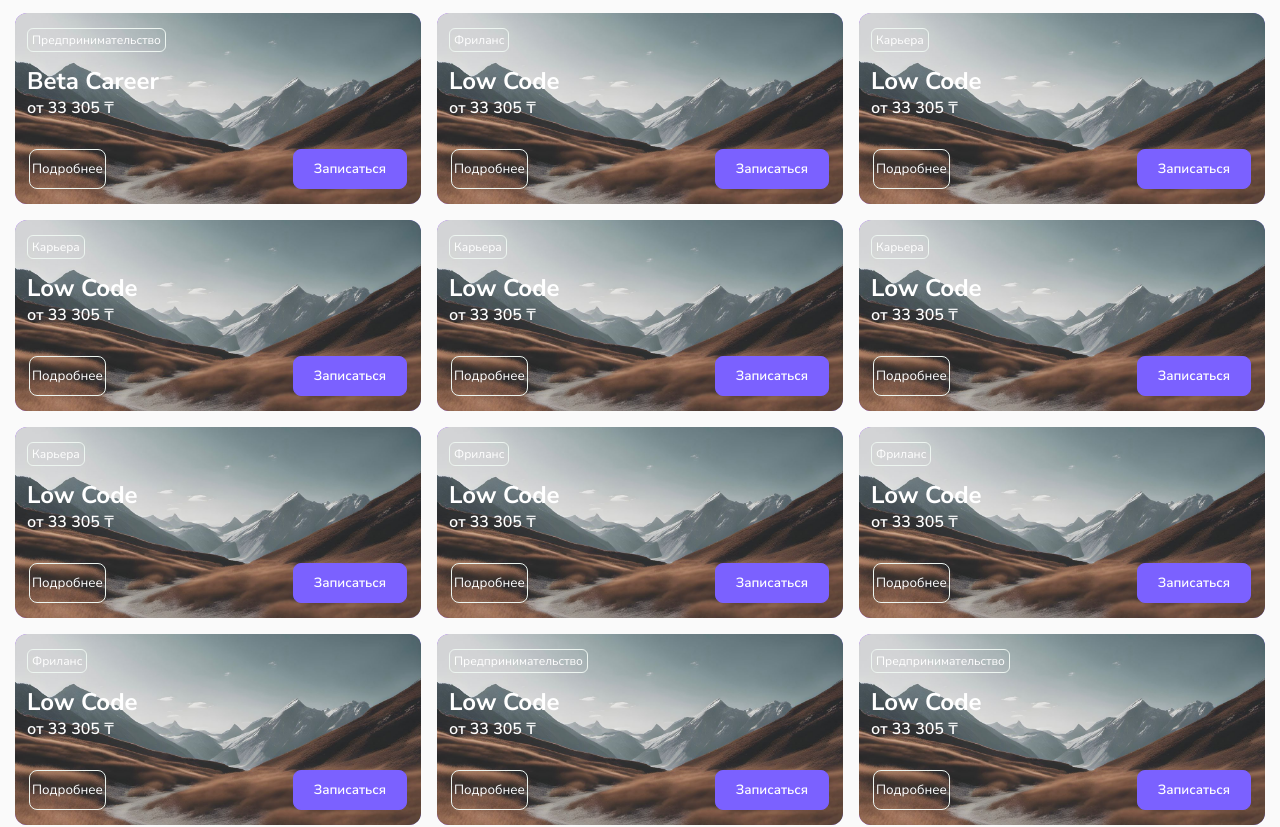
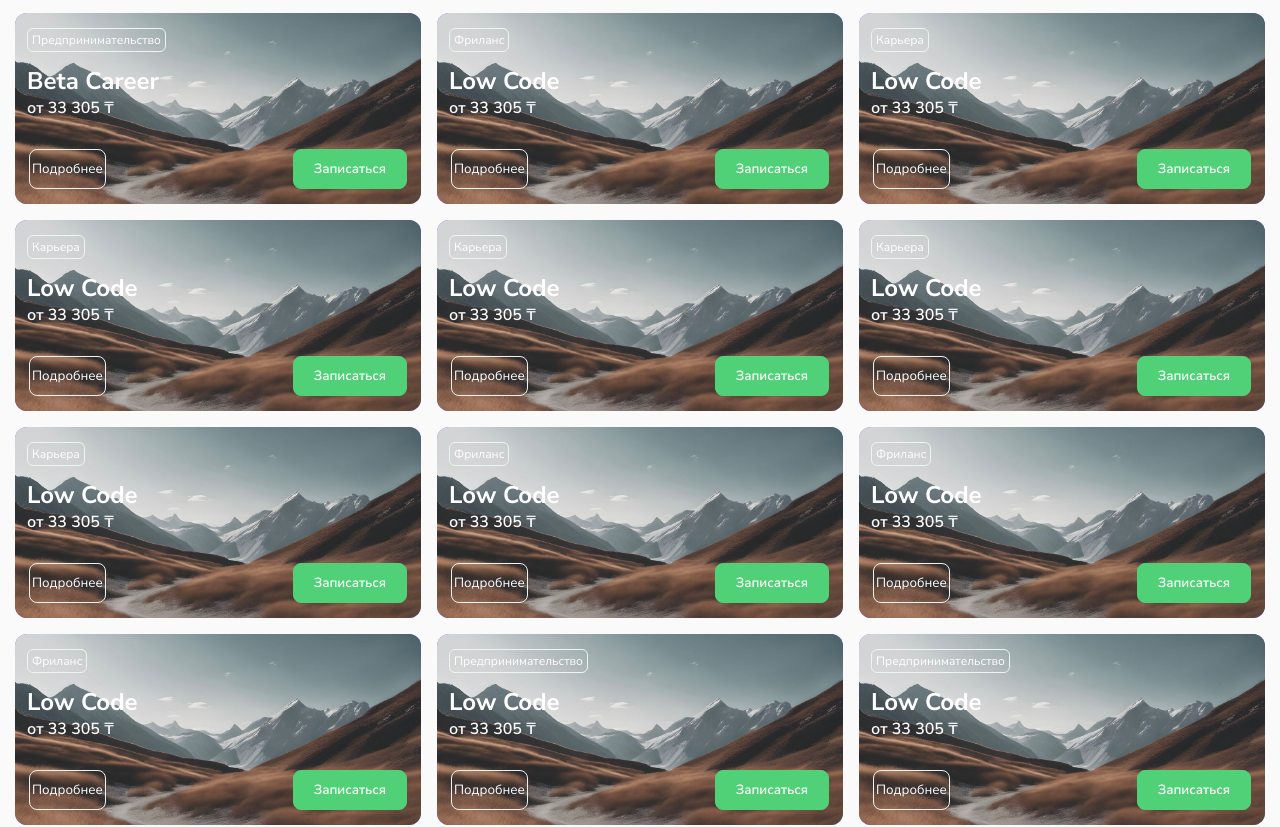
Before and after one commit to Azamat32/AstanaHub, a Vue app: page / in a window 1280 px wide. Shown: the part 720-1547 px from the top of the page. Built offline with nearby package versions, Linux system fonts and the light colour scheme.

Commit message:
add text overflow

```diff
--- a/src/components/Modal/Modal.vue
+++ b/src/components/Modal/Modal.vue
@@ -95,7 +95,7 @@ export default {
   position: fixed;
   height: 100%;
   transform: translateY(100%);
-  z-index: 3;
+  z-index: 5;
 }
 .modal_video {
   position: relative;
--- a/src/components/SliderCard/SliderCard.vue
+++ b/src/components/SliderCard/SliderCard.vue
@@ -60,24 +60,27 @@ export default {
   transition: 0.4s;
   background: linear-gradient(103.57deg, #9747ff 9.31%, #7a6af4 100%);
   user-select: none;
-
 }
 .slider_item:hover .slider_item_hover_text {
   bottom: 0;
   z-index: 2;
-  height: 75%;
+  height: 100%;
 }
-.slider_item_hover_text p{
+.slider_item_hover_text p {
   font-size: 12px;
   line-height: 16px;
-  font-weight:400;
+  font-weight: 400;
+  display: -webkit-box;
+  -webkit-box-orient: vertical;
+  -webkit-line-clamp: 5;
+  overflow: hidden;
+  text-overflow: ellipsis;
 }
 .slider_item_hover_text {
   position: absolute;
-  background: linear-gradient(103.57deg, #9747FF 9.31%, #7A6AF4 100%);
-
+  background: linear-gradient(103.57deg, #9747ff 9.31%, #7a6af4 100%);
   color: #fff;
-  padding: 14px;
+  padding: 45px 14px;
   transition: bottom 0.8s ease, height 0.4s ease;
   bottom: -100%;
   z-index: 2;
@@ -101,7 +104,6 @@ export default {
 .slider_item_text {
   color: rgba(255, 255, 255, 1);
   padding: 15px 12px;
-  z-index: 2;
   position: relative;
 }
 .slider_item_text span {
@@ -112,14 +114,21 @@ export default {
   margin-bottom: 13px;
   display: block;
   width: fit-content;
+  z-index: 4;
+  position: relative;
+  display: block;
 }
 .slider_item_text h2 {
   font-weight: 600;
   font-size: 16px;
+  z-index: 2;
+  position: relative;
 }
 .slider_item_text h1 {
   font-weight: 700;
   font-size: 24px;
+  z-index: 2;
+  position: relative;
 }
 .slider_item_button {
   padding: 15px 14px;
@@ -128,12 +137,12 @@ export default {
   align-items: center;
   gap: 13px;
   position: relative;
-  z-index: 2;
+  z-index: 4;
 }
 
-.slider_register_btn{
-  background: rgba(123, 97, 255, 1);
-  border: 1px solid rgba(123, 97, 255, 1);
+.slider_register_btn {
+  background: rgba(80, 209, 119, 1);
+  border: 1px solid rgba(80, 209, 119, 1);
   color: rgba(255, 255, 255, 1);
   border-radius: 8px;
   padding: 10px 20px;
@@ -141,15 +150,12 @@ export default {
   cursor: pointer;
   transition: 0.4s;
 }
-.slider_register_btn:hover{
+.slider_register_btn:hover {
   border: 1px solid rgba(237, 245, 240, 1);
   background: rgba(123, 97, 255, 1);
-
-
 }
-.slider_item_button .btn:hover{
-  border: 1px solid rgba(123, 97, 255, 1);
-
+.slider_item_button .btn:hover {
+  border: 1px solid rgba(80, 209, 119, 1);
 }
 .slider_item_button .btn {
   border: 1px solid rgba(237, 245, 240, 1);
@@ -173,20 +179,20 @@ export default {
 .slider_item_button .circle svg {
   width: 20px;
 }
-@media (max-width: 780px){
+@media (max-width: 780px) {
   .slider_item:hover .slider_item_hover_text {
     bottom: -30%;
   }
 }
-@media (max-width: 1180px){
+@media (max-width: 1180px) {
   .slider_item:hover .slider_item_hover_text {
-  bottom: -5%;
-  height: 80%;
+    bottom: 0%;
+    height: 100%;
   }
 }
 
-@media (max-width: 480px){
-   .slider_item{
+@media (max-width: 480px) {
+  .slider_item {
     display: none;
   }
 }
```
Lines whose indentation alone changed are shown as unchanged.
